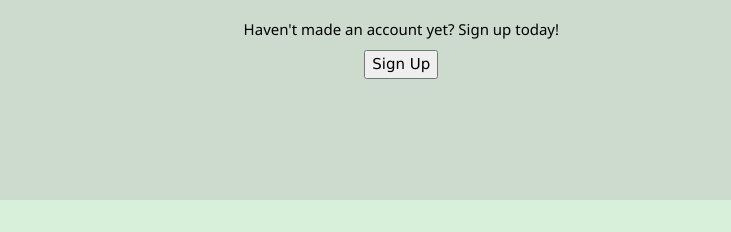
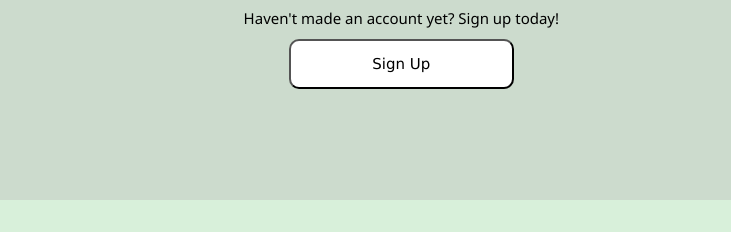
Before and after one commit to BW-Med-Cabinet-4/marketing, a plain HTML site: page src/index.html in a window 1280 px wide. Shown: the part 266-498 px from the top of the page, 0-731 px from the left. Drawn offline with nearby package versions, Linux system fonts and the light colour scheme.

Commit message:
Added styling to button

```diff
--- a/src/style.css
+++ b/src/style.css
@@ -120,6 +120,15 @@ footer{
 footer p{
   text-align: center;
 }
+button{
+  width: 225px;
+  height: 50px;
+  background-color: white;
+  border-radius: 10px;
+}
+button:hover{
+  box-shadow: 0px 0px 5px black;
+}
 @media (max-width: 600px) {
   .s1 {
     flex-direction: column;
```
